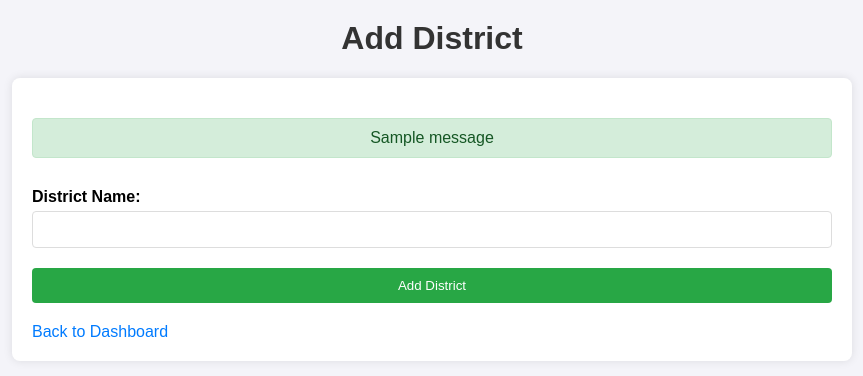
After one commit to farruhilhamov/Hospital-Management-System, a Flask app: template templates/add_district.html in a window 1280 px wide. The commit adds this page. Shown: the top 376 px of the page, without its empty margins (208-1071 px from the left). Run offline with Flask 3, Linux system fonts and the light colour scheme; the template is opened without the code that fills it, so the values that code supplies are empty; tables that the repository leaves empty hold one stand-in row (values such as "Sample post"); one stand-in notice (Sample message) is shown.

Commit message:
added functionality to add districts and hospitals, for admin dashboard, they have bugs and errors

```diff
--- a/app.py
+++ b/app.py
@@ -292,6 +292,7 @@ def dashboard():
         patients_data = {patient.username: patient.to_dict() for patient in Patient.query.all()}
         hospitals_data = {hospital.name: hospital.to_dict() for hospital in Hospital.query.all()}
         appointments_data = {appointment.id: appointment.to_dict() for appointment in Appointment.query.all()}
+        districts_data = {district.name: district.to_dict() for district in District.query.all()}
 
         context.update({
             'appointments': appointments_data,
@@ -299,7 +300,8 @@ def dashboard():
             'assistants': assistants_data,
             'doctors': doctors_data,
             'patients': patients_data,
-            'hospitals': hospitals_data
+            'hospitals': hospitals_data,
+            'districts': districts_data
         })
         return render_template('dashboard_admin.html', **context)
 
@@ -390,7 +392,105 @@ def dashboard():
     flash('Unauthorized access!')
     return redirect(url_for('index'))
 
+@app.route('/add_hospital', methods=['GET', 'POST'])
+def add_hospital():
+    if session.get('role') != 'admin':
+        flash('Only administrators can add hospitals.')
+        return redirect(url_for('dashboard'))
 
+    if request.method == 'POST':
+        name = request.form['name']
+        total_beds = request.form['total_beds']
+
+        if not name or not total_beds:
+            flash('All fields are required!')
+            return redirect(url_for('add_hospital'))
+
+        hospital = Hospital(name=name, total_beds=total_beds, beds=[None for _ in range(int(total_beds))])
+        db.session.add(hospital)
+        db.session.commit()
+
+        flash(f'Hospital {name} added successfully!')
+        return redirect(url_for('dashboard'))
+
+    return render_template('add_hospital.html')
+
+@app.route('/add_district', methods=['GET', 'POST'])
+def add_district():
+    if session.get('role') != 'admin':
+        flash('Only administrators can add districts.')
+        return redirect(url_for('dashboard'))
+
+    if request.method == 'POST':
+        name = request.form['name']
+
+        if not name:
+            flash('District name is required!')
+            return redirect(url_for('add_district'))
+
+        district = District(name=name)
+        db.session.add(district)
+        db.session.commit()
+
+        flash(f'District {name} added successfully!')
+        return redirect(url_for('dashboard'))
+
+    return render_template('add_district.html')
+
+@app.route('/edit_hospital/<int:hospital_id>', methods=['GET', 'POST'])
+def edit_hospital(hospital_id):
+    hospital = Hospital.query.get(hospital_id)
+    if not hospital:
+        flash(f'Hospital with ID {hospital_id} not found!', 'error')
+        return redirect(url_for('dashboard'))
+
+    if request.method == 'POST':
+        hospital.name = request.form['name']
+        hospital.total_beds = request.form['total_beds']
+        db.session.commit()
+        flash(f'Hospital {hospital.name} updated successfully!', 'success')
+        return redirect(url_for('dashboard'))
+
+    return render_template('edit_hospital.html', hospital=hospital.to_dict())
+
+@app.route('/delete_hospital/<int:hospital_id>', methods=['POST'])
+def delete_hospital(hospital_id):
+    hospital = Hospital.query.get(hospital_id)
+    if not hospital:
+        flash(f'Hospital with ID {hospital_id} not found!', 'error')
+        return redirect(url_for('dashboard'))
+
+    db.session.delete(hospital)
+    db.session.commit()
+    flash(f'Hospital {hospital.name} deleted successfully!', 'success')
+    return redirect(url_for('dashboard'))
+
+@app.route('/edit_district/<int:district_id>', methods=['GET', 'POST'])
+def edit_district(district_id):
+    district = District.query.get(district_id)
+    if not district:
+        flash(f'District with ID {district_id} not found!', 'error')
+        return redirect(url_for('dashboard'))
+
+    if request.method == 'POST':
+        district.name = request.form['name']
+        db.session.commit()
+        flash(f'District {district.name} updated successfully!', 'success')
+        return redirect(url_for('dashboard'))
+
+    return render_template('edit_district.html', district=district.to_dict())
+
+@app.route('/delete_district/<int:district_id>', methods=['POST'])
+def delete_district(district_id):
+    district = District.query.get(district_id)
+    if not district:
+        flash(f'District with ID {district_id} not found!', 'error')
+        return redirect(url_for('dashboard'))
+
+    db.session.delete(district)
+    db.session.commit()
+    flash(f'District {district.name} deleted successfully!', 'success')
+    return redirect(url_for('dashboard'))
 # Patient registration route
 @app.route('/register_patient', methods=['GET', 'POST'])
 def register_patient():
@@ -468,7 +568,14 @@ def add_doctor():
             password=generate_password_hash(data['password']),
             role='doctor'
         )
-        doctor = Doctor.to_db(data)
+        doctor = Doctor(
+            username=data['username'],
+            name=data['name'],
+            specialty=data['specialty'],
+            note=data['note'],
+            hospital_id=data['hospital_id'],
+            district_id=data['district_id']
+        )
 
         db.session.add(user)
         db.session.add(doctor)
@@ -477,7 +584,9 @@ def add_doctor():
         flash(f'Doctor {data["name"]} added successfully!')
         return redirect(url_for('assistant_dashboard'))
 
-    return render_template('add_doctor.html')
+    hospitals = Hospital.query.all()
+    districts = District.query.all()
+    return render_template('add_doctor.html', hospitals=hospitals, districts=districts)
 
 @app.route('/edit_doctor/<username>', methods=['GET', 'POST'])
 def edit_doctor(username):
--- /dev/null
+++ b/templates/add_district.html
@@ -0,0 +1,103 @@
+<!DOCTYPE html>
+<html lang="en">
+<head>
+    <meta charset="UTF-8">
+    <meta name="viewport" content="width=device-width, initial-scale=1.0">
+    <title>Add District</title>
+    <link rel="stylesheet" href="{{ url_for('static', filename='css/style.css') }}">
+    <style>
+        body {
+            font-family: Arial, sans-serif;
+            background-color: #f4f4f9;
+            margin: 0;
+            padding: 0;
+            display: flex;
+            flex-direction: column;
+            align-items: center;
+        }
+        h1 {
+            color: #333;
+            margin-top: 20px;
+        }
+        .container {
+            max-width: 800px;
+            width: 100%;
+            padding: 20px;
+            background-color: #fff;
+            border-radius: 8px;
+            box-shadow: 0 0 10px rgba(0, 0, 0, 0.1);
+        }
+        form {
+            display: flex;
+            flex-direction: column;
+        }
+        label {
+            margin-top: 10px;
+            font-weight: bold;
+        }
+        input {
+            padding: 10px;
+            margin-top: 5px;
+            border: 1px solid #ddd;
+            border-radius: 4px;
+        }
+        button {
+            margin-top: 20px;
+            padding: 10px 20px;
+            background-color: #28a745;
+            color: white;
+            border: none;
+            border-radius: 4px;
+            cursor: pointer;
+            transition: background-color 0.3s ease;
+        }
+        button:hover {
+            background-color: #218838;
+        }
+        a {
+            display: inline-block;
+            margin-top: 20px;
+            color: #007bff;
+            text-decoration: none;
+        }
+        a:hover {
+            text-decoration: underline;
+        }
+        .flash-message {
+            margin-top: 20px;
+            padding: 10px;
+            border-radius: 4px;
+            text-align: center;
+        }
+        .flash-message.error {
+            background-color: #f8d7da;
+            color: #721c24;
+            border: 1px solid #f5c6cb;
+        }
+        .flash-message.success {
+            background-color: #d4edda;
+            color: #155724;
+            border: 1px solid #c3e6cb;
+        }
+    </style>
+</head>
+<body>
+    <h1>Add District</h1>
+    <div class="container">
+        {% with messages = get_flashed_messages(with_categories=true) %}
+            {% if messages %}
+                {% for category, message in messages %}
+                    <div class="flash-message {{ category }}">{{ message }}</div>
+                {% endfor %}
+            {% endif %}
+        {% endwith %}
+        <form method="POST">
+            <label for="name">District Name:</label>
+            <input type="text" id="name" name="name" required>
+
+            <button type="submit">Add District</button>
+        </form>
+        <a href="{{ url_for('dashboard') }}">Back to Dashboard</a>
+    </div>
+</body>
+</html>
```
Also changed, not shown: templates/add_hospital.html (added, +26 -0 lines), templates/dashboard_admin.html (+55 -0 lines), test_mirshod_version.py (deleted, +0 -404 lines), instance/project.db.
